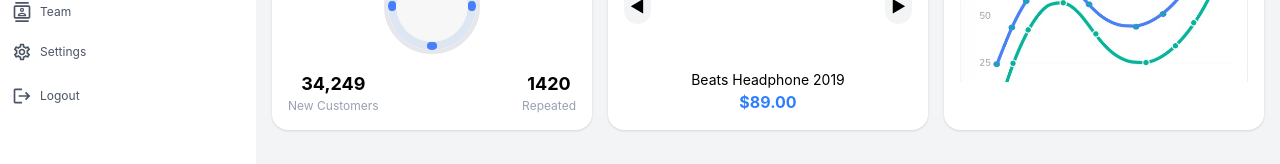
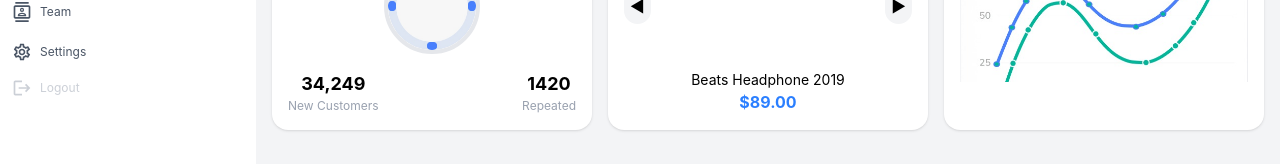
Before and after one commit to sinegaelumalai/admin-dashboard-react, a React (Vite) app: page / in a window 1280 px wide. Shown: the part 574-738 px from the top of the page. Built offline with nearby package versions, Linux system fonts and the light colour scheme.

Commit message:
updated dashboard

```diff
--- a/src/component/sidebar.jsx
+++ b/src/component/sidebar.jsx
@@ -97,11 +97,12 @@
 
                 </div>
 
-                <div className="mt-2 mb-6 px-0">
-                    <NavLink to="/logout" className={menuClass}>
-                        <MdLogout size={20} /> Logout
-                    </NavLink>
-                </div>
+                <button
+                    disabled
+                    className="flex items-center gap-2 py-2 px-3 text-xs text-gray-400 w-full cursor-not-allowed opacity-50"
+                >
+                    <MdLogout size={20} /> Logout
+                </button>
             </div>
         </div>
     );
```
